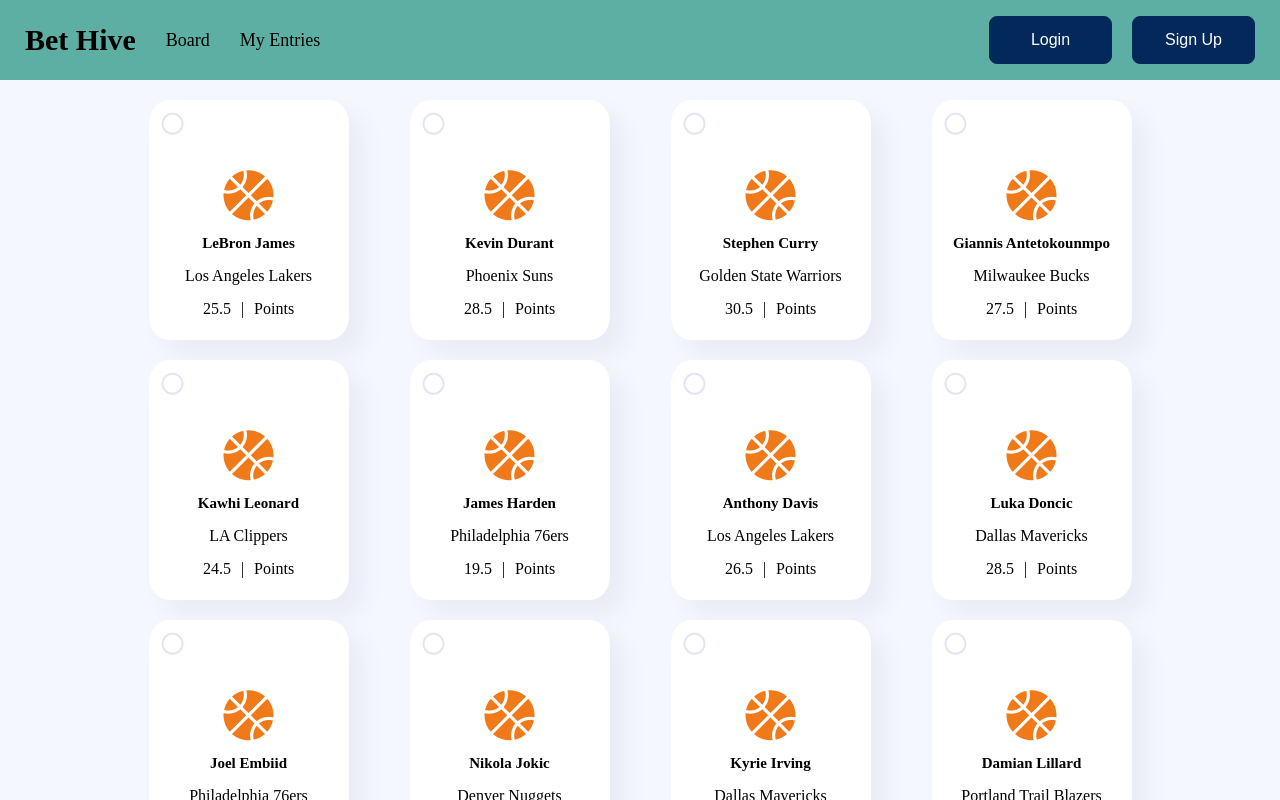
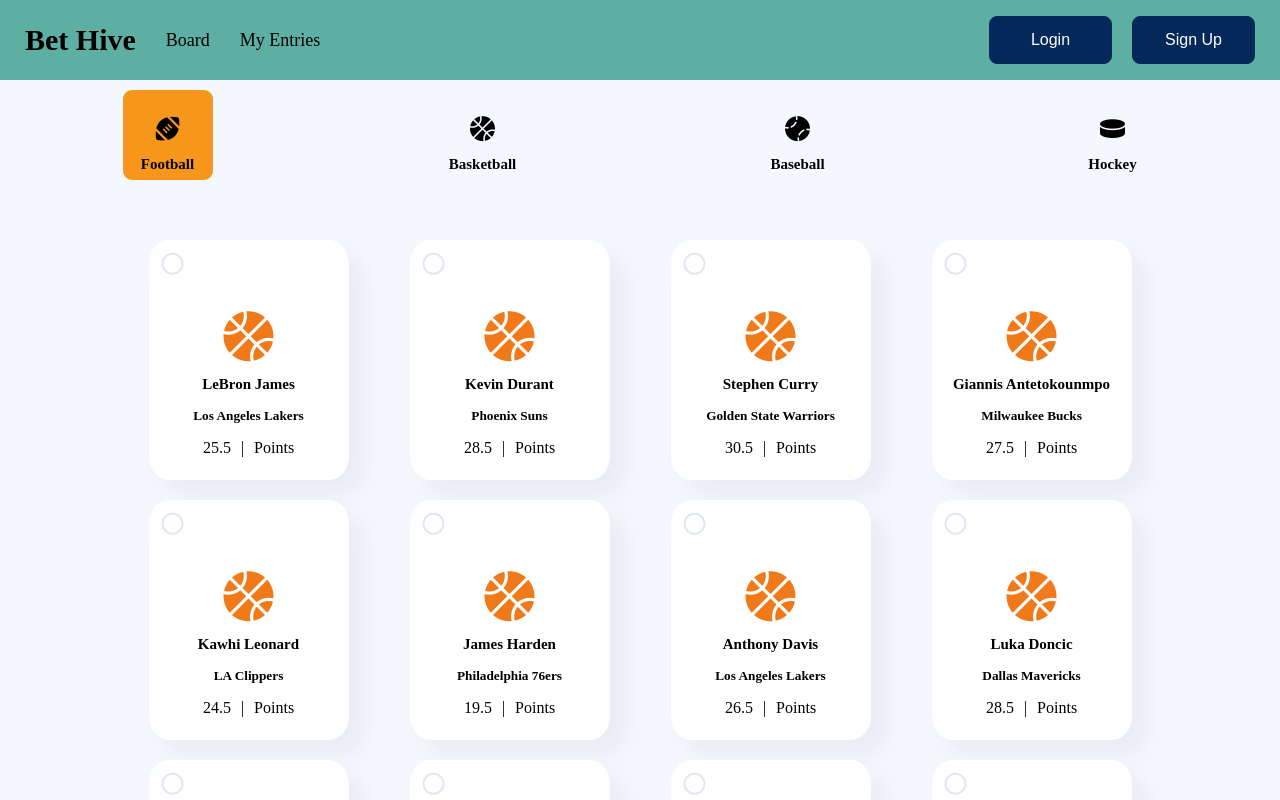
Before and after one commit to bartigue87/prop-dfs-site, a React (Vite) app: page / in a window 1280 px wide. Shown: the top 800 px of the page. Built offline with nearby package versions, Linux system fonts and the light colour scheme.

Commit message:
add sport navbar

```diff
--- a/src/App.jsx
+++ b/src/App.jsx
@@ -5,6 +5,7 @@ function App() {
   return (
     <>
       <Header />
+
       <BasketballPoints />
     </>
   );
--- a/src/components/Header.jsx
+++ b/src/components/Header.jsx
@@ -1,7 +1,9 @@
+import SportNavbar from "./SportNavbar";
 import "./component-styles/Header.css";
 
 export default function Header() {
   return (
+    <>
       <header>
         <div className="left--header">
           <h3>Bet Hive</h3>
@@ -13,5 +15,7 @@ export default function Header() {
           <button>Sign Up</button>
         </div>
       </header>
+      <SportNavbar />
+    </>
   );
 }
--- /dev/null
+++ b/src/components/SportNavbar.jsx
@@ -0,0 +1,47 @@
+import "./component-styles/SportNav.css";
+
+export default function SportNavbar() {
+  return (
+    <nav className="nav--container">
+      <div className="nav--tile">
+        <input
+          className="nav--input"
+          type="radio"
+          name="sport"
+          id="football"
+          checked
+        />
+        <label className="nav--label" htmlFor="football">
+          <i className="fas fa-football-ball nav--icon"></i>
+          <h6>Football</h6>
+        </label>
+      </div>
+      <div className="nav--tile">
+        <input
+          className="nav--input"
+          type="radio"
+          name="sport"
+          id="basketball"
+        />
+        <label className="nav--label" htmlFor="basketball">
+          <i className="fas fa-basketball-ball nav--icon"></i>
+          <h6>Basketball</h6>
+        </label>
+      </div>
+      <div className="nav--tile">
+        <input className="nav--input" type="radio" name="sport" id="baseball" />
+        <label className="nav--label" htmlFor="baseball">
+          <i className="fas fa-baseball-ball nav--icon"></i>
+          <h6>Baseball</h6>
+        </label>
+      </div>
+      <div className="nav--tile">
+        <input className="nav--input" type="radio" name="sport" id="hockey" />
+        <label className="nav--label" htmlFor="hockey">
+          <i className="fas fa-hockey-puck nav--icon"></i>
+          <h6>Hockey</h6>
+        </label>
+      </div>
+    </nav>
+  );
+}
--- a/src/components/Tile.jsx
+++ b/src/components/Tile.jsx
@@ -7,7 +7,7 @@ export default function Tile(props) {
       <label htmlFor={props.player}>
         <i className="fas fa-basketball-ball" style={{ color: "#f07a19" }}></i>
         <h6>{props.player}</h6>
-        <h>{props.team}</h>
+        <h5>{props.team}</h5>
         <div className="projection">
           <p>{props.projection}</p> | <p>{props.category}</p>
         </div>
--- /dev/null
+++ b/src/components/component-styles/SportNav.css
@@ -0,0 +1,43 @@
+.nav--container {
+  display: flex;
+  align-items: center;
+  justify-content: space-around;
+  width: 100%;
+  position: relative;
+  top: 80px;
+  padding: 10px;
+}
+
+.nav--tile {
+  height: 90px;
+  width: 90px;
+  position: relative;
+}
+
+.nav--icon {
+  font-size: 25px !important;
+}
+
+.nav--input[type="radio"] {
+  -webkit-appearance: none;
+  position: relative;
+  height: 100%;
+  width: 100%;
+  border-radius: 10%;
+  cursor: pointer;
+  border: 3px solid transparent;
+  outline: none;
+}
+
+.nav--input[type="radio"]:after {
+  content: "";
+}
+
+.nav--input[type="radio"]:hover {
+  transform: scale(1.04);
+  background-color: rgb(246, 151, 28);
+}
+
+.nav--input[type="radio"]:checked {
+  background-color: rgb(246, 151, 28);
+}
--- a/src/index.css
+++ b/src/index.css
@@ -10,7 +10,7 @@ body {
 
 section {
   width: 80%;
-  margin: 100px auto;
+  margin: 130px auto;
   position: relative;
   display: flex;
   align-items: center;
```
Also changed, not shown: src/components/CategoryNav.jsx (added). Lines whose indentation alone changed are shown as unchanged.
